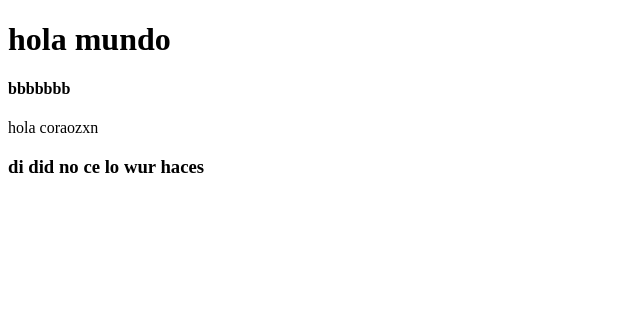
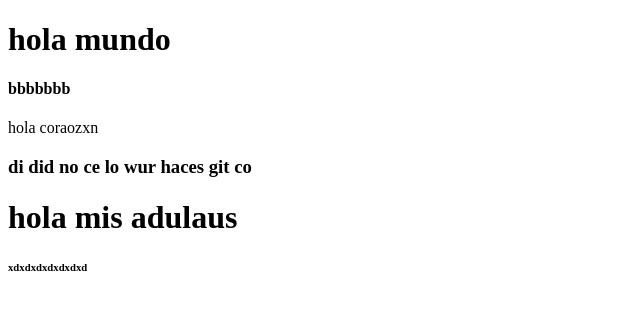
Before and after one commit to edzon8/ejercicosHtml, a plain HTML site: page index.html in a window 1280 px wide. Shown: the whole page, without its empty margins (0-640 px from the left). Drawn offline with Linux system fonts and the light colour scheme.

Commit message:
ultima version

```diff
--- a/index.html
+++ b/index.html
@@ -10,6 +10,8 @@
     <h1>hola mundo</h1>
     <h4>bbbbbbb</h4>
 <p>hola coraozxn</p>
-<H3>di did no ce lo wur haces </H3>
+<H3>di did no ce lo wur haces git co</H3>
+<h1>hola mis adulaus</h1>
+<h6>xdxdxdxdxdxdxd</h6>
 </body>
 </html>
```
